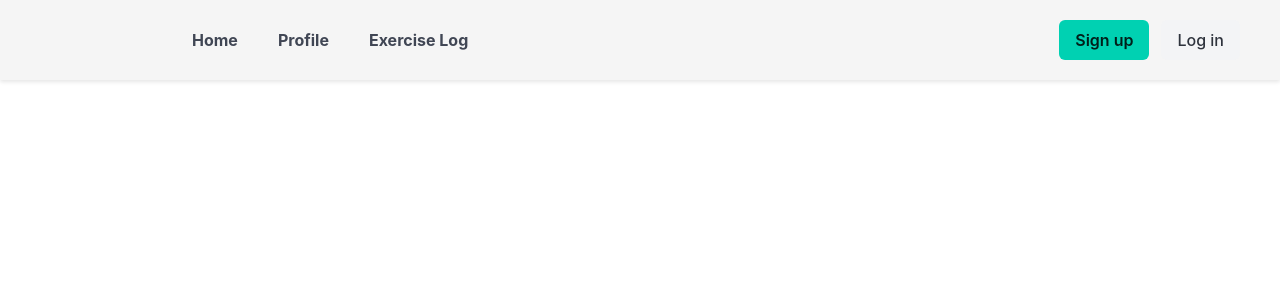
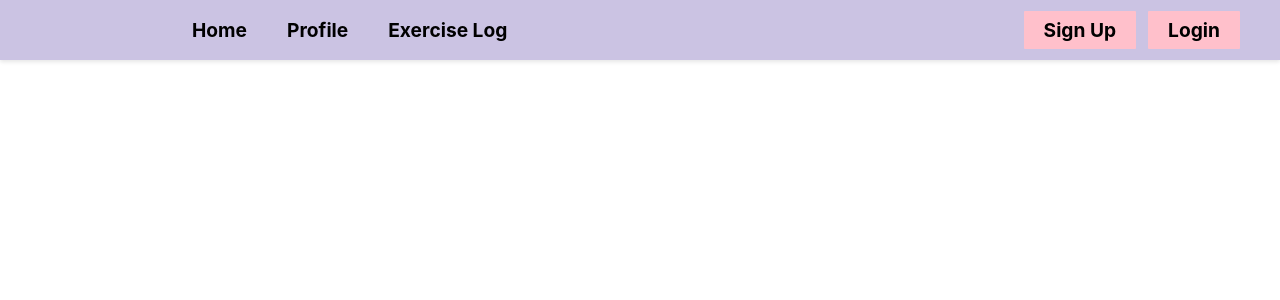
Before and after one commit to EdwinOMG/WebFinal2024, a Vue app in the folder Client/: page / in a window 1280 px wide. Shown: the top 300 px of the page. Built offline with nearby package versions, Linux system fonts and the light colour scheme.

Commit message:
fixed name changing conventions one more time :( also edited sign in and log in buttons

```diff
--- a/Client/src/components/ExerciseSearch.vue
+++ b/Client/src/components/ExerciseSearch.vue
@@ -1,6 +1,5 @@
 <script setup lang="ts">
 import { ref } from 'vue'
-import { FontAwesomeIcon } from '@fortawesome/vue-fontawesome'
 
 const search = ref('')
 const isPopupOpen = ref(false)
--- a/Client/src/components/NavBar.Vue
+++ b/Client/src/components/NavBar.Vue
@@ -4,7 +4,7 @@
   <div>
     <nav class="navbar" role="navigation" aria-label="main navigation">
       <div class="navbar-brand">
-        <a class="navbar-item" href="https://bulma.io">
+        <a class="navbar-item">
           <svg
             width="640"
             height="160"
@@ -30,18 +30,20 @@
 
       <div id="navbarBasicExample" class="navbar-menu">
         <div class="navbar-start">
-          <RouterLink to="/home" class="navbar-item"> Home </RouterLink>
-          <RouterLink to="/profile" class="navbar-item"> Profile </RouterLink>
-          <RouterLink to="/logger" class="navbar-item"> Exercise Log </RouterLink>
+          <RouterLink to="/homepage" class="navbar-item"> Home </RouterLink>
+          <RouterLink to="/profileview" class="navbar-item"> Profile </RouterLink>
+          <RouterLink to="/logpage" class="navbar-item"> Exercise Log </RouterLink>
         </div>
 
         <div class="navbar-end">
           <div class="navbar-item">
             <div class="buttons">
-              <a class="button is-primary">
-                <strong>Sign up</strong>
+              <a class="button is-light is-small custom-button">
+                <RouterLink to="/registerpage" class="navbar-item"> Sign Up </RouterLink>
               </a>
-              <a class="button is-light"> Log in </a>
+              <a class="button is-light custom-button">
+                <RouterLink to="/registerpage" class="navbar-item"> Login </RouterLink>
+              </a>
             </div>
           </div>
         </div>
@@ -56,17 +58,19 @@
   top: 0;
   left: 0;
   width: 100%;
-  background-color: #f5f5f5;
+  height: 60px;
+  background-color: #cbc3e3;
   display: flex;
   justify-content: space-between;
   align-items: center;
   padding: 10px 20px;
   box-shadow: 0 2px 4px rgba(0, 0, 0, 0.1);
 }
-
 .navbar-item {
   font-weight: bold;
-  padding: 10px 20px;
+  padding: 5px 20px;
+  color: black;
+  font-size: 1.2rem;
 }
 
 .navbar-item:hover {
@@ -85,4 +89,18 @@
     align-items: flex-start;
   }
 }
+
+.custom-button {
+  background-color: pink;
+  color: transparent;
+  border: none;
+  padding: 0px 0px;
+  font-size: 1rem;
+  border-radius: 1px;
+  transition: background-color 0.3s ease;
+}
+
+.custom-button:hover {
+  background-color: white;
+}
 </style>
--- /dev/null
+++ b/Client/src/pages/HomePage.vue
@@ -0,0 +1,7 @@
+<script setup></script>
+
+<template>
+  <div></div>
+</template>
+
+<style lang="scoped" scoped></style>
--- a/Client/src/pages/Logger.vue
+++ b/Client/src/pages/LogPage.vue
@@ -1,5 +1,5 @@
 <script setup lang="ts">
-import ExerciseSearch from "@/components/ExerciseSearch.vue";
+import ExerciseSearch from '@/components/ExerciseSearch.vue'
 </script>
 
 <template>
@@ -7,3 +7,4 @@ import ExerciseSearch from "@/components/ExerciseSearch.vue";
     <ExerciseSearch />
   </div>
 </template>
+<style scoped></style>
--- /dev/null
+++ b/Client/src/pages/ProfileView.vue
@@ -0,0 +1,7 @@
+<script setup lang="ts"></script>
+
+<template>
+  <div></div>
+</template>
+
+<style scoped></style>
--- /dev/null
+++ b/Client/src/pages/RegisterPage.vue
@@ -0,0 +1,7 @@
+<script setup lang="ts"></script>
+
+<template>
+  <div></div>
+</template>
+
+<style scoped></style>
```
Also changed, not shown: Client/typed-router.d.ts (+5 -4 lines), Client/src/pages/Home.vue (deleted), Client/src/pages/Profile.vue (deleted), Client/src/pages/Register.vue (deleted).
